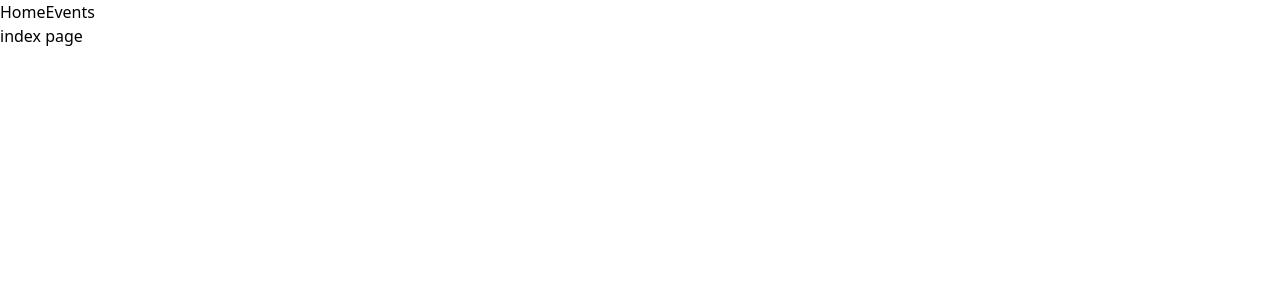
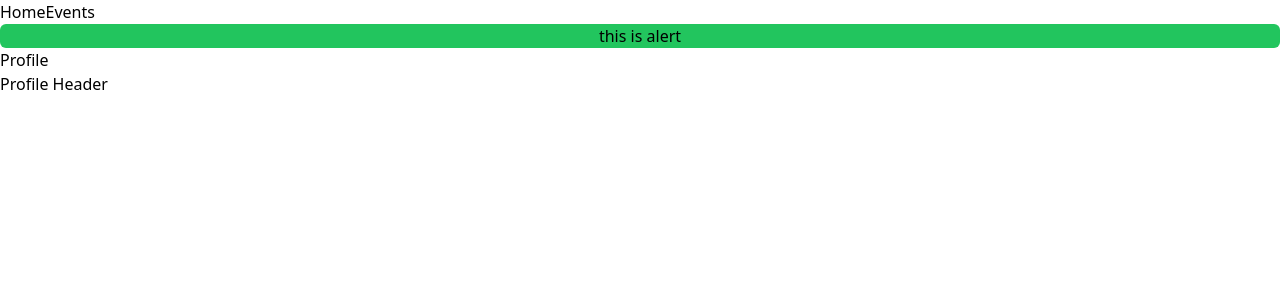
Before and after one commit to noah-00/nuxt-doc, a Nuxt app: page / in a window 1280 px wide. Shown: the top 300 px of the page. Built offline with nearby package versions, Linux system fonts and the light colour scheme.

Commit message:
✨ Components

```diff
--- a/app.vue
+++ b/app.vue
@@ -1,14 +1,7 @@
 <template>
   <div>
     <NuxtLayout>
-      <header>
-        <ul>
-          <li>
-            <NuxtLink to="/">Home</NuxtLink>
-            <NuxtLink to="/events">Events</NuxtLink>
-          </li>
-        </ul>
-      </header>
+      <Header></Header>
       <NuxtPage></NuxtPage>
     </NuxtLayout>
   </div>
--- /dev/null
+++ b/components/Alert.vue
@@ -0,0 +1,7 @@
+<script setup lang="ts"></script>
+
+<template>
+  <div class="bg-green-500 rounded-md text-center">this is alert</div>
+</template>
+
+<!-- <Alert /> -->
--- /dev/null
+++ b/components/Header.vue
@@ -0,0 +1,12 @@
+<script setup lang="ts"></script>
+
+<template>
+  <header>
+    <ul>
+      <li>
+        <NuxtLink to="/">Home</NuxtLink>
+        <NuxtLink to="/events">Events</NuxtLink>
+      </li>
+    </ul>
+  </header>
+</template>
--- /dev/null
+++ b/components/Profile/Header/Title.vue
@@ -0,0 +1,7 @@
+<script setup lang="ts"></script>
+
+<template>
+  <h1>Profile Header</h1>
+</template>
+
+<!-- <ProfileHeaderTitle /> -->
--- /dev/null
+++ b/components/Profile/Header/index.vue
@@ -0,0 +1,9 @@
+<script setup lang="ts"></script>
+
+<template>
+  <div>
+    <ProfileHeaderTitle />
+  </div>
+</template>
+
+<!-- <ProfileHeader /> -->
--- /dev/null
+++ b/components/Profile/index.vue
@@ -0,0 +1,9 @@
+<script setup lang="ts"></script>
+
+<template>
+  <div>
+    <h1>Profile</h1>
+  </div>
+</template>
+
+<!-- <Profile /> -->
--- a/pages/index.vue
+++ b/pages/index.vue
@@ -1,7 +1,11 @@
 <script setup></script>
 
 <template>
-  <div>index page</div>
+  <div>
+    <Alert />
+    <Profile />
+    <ProfileHeader />
+  </div>
 </template>
 
 <!-- / -->
```
